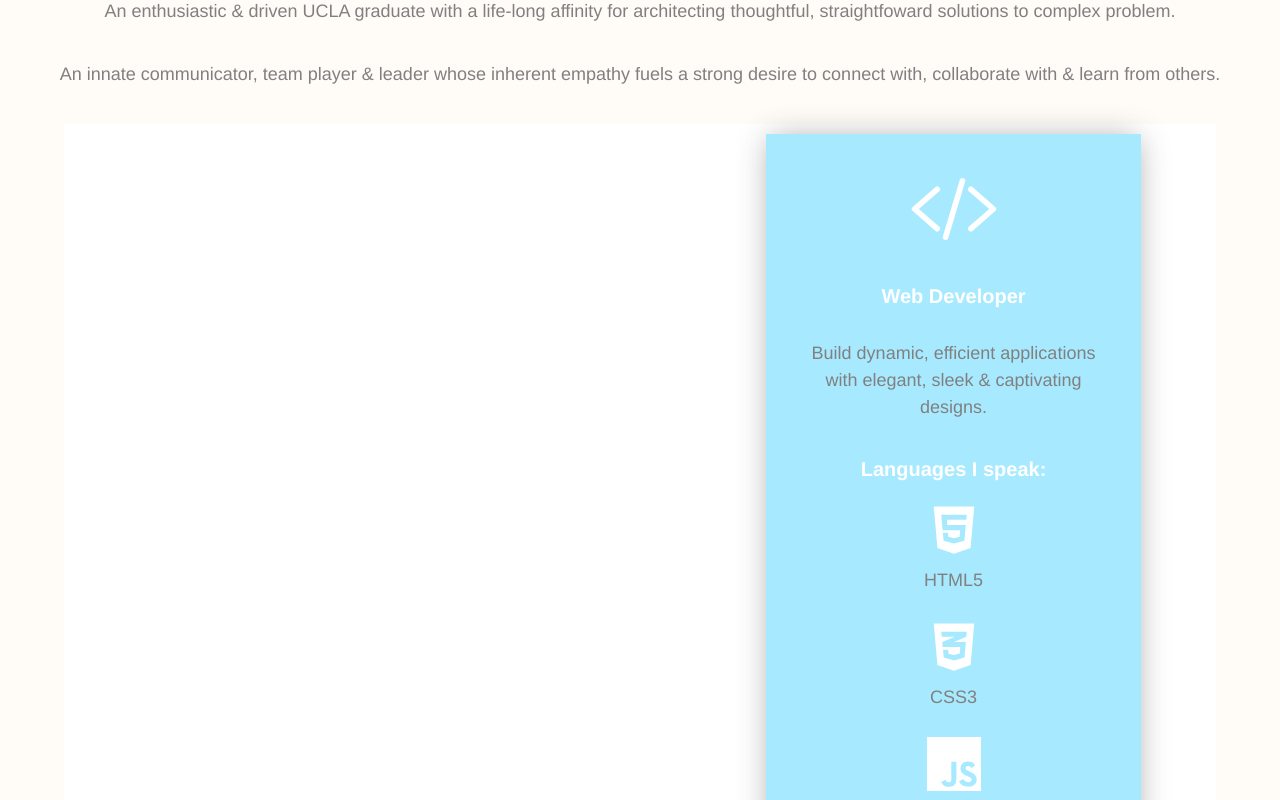
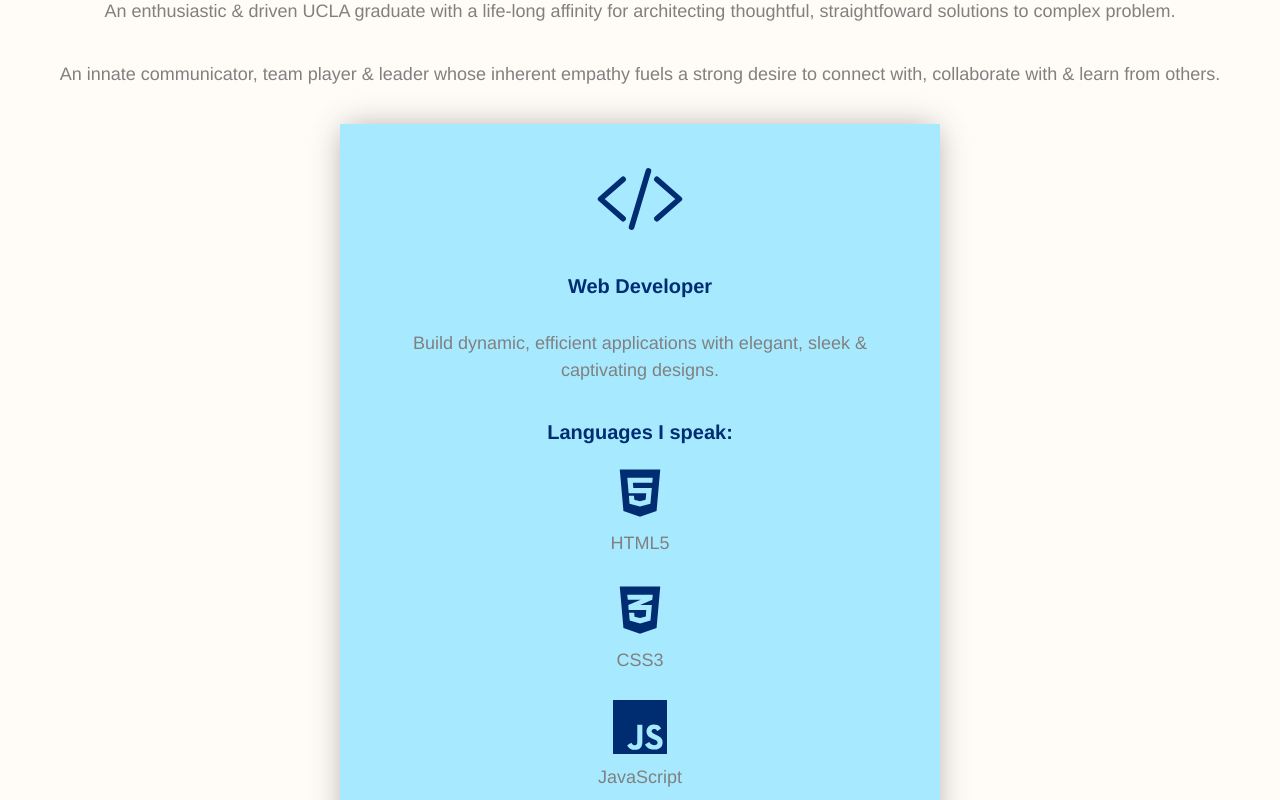
Before and after one commit to cnix273/porfolio-redesign, a React (Create React App) app: page / in a window 1280 px wide. Shown: the part 1640-2440 px from the top of the page. Built offline with nearby package versions, Linux system fonts and the light colour scheme.

Commit message:
changed font and background color of cards

```diff
--- a/src/components/Skills/style.css
+++ b/src/components/Skills/style.css
@@ -1,6 +1,6 @@
 #skillsContainer {
     width: 90%;
-    background: linear-gradient(to bottom, white 75%, rgb(201, 201, 201) 0%);
+    background: linear-gradient(to bottom, rgb(255, 251, 246) 75%, rgb(201, 201, 201) 0%);
     margin-bottom: 50px;
     padding-left: 60px;
     padding-right: 60px;
@@ -16,20 +16,19 @@ h5, p {
 .profile-card {
     background-color: rgb(167, 234, 255);
     /* height: 700px; */
-    width: 375px;
+    width: 600px;
     padding: 30px;
     border: 0;
     border-radius: 0;
     box-shadow: 0 0 30px -5px hsl(0deg 0% 21% / 45%);
     margin: 10px;
     text-align: center;
-    color: white;
+    color: rgb(0, 45, 114)
 }
 
 #webdev {
     Display: block;
-    margin-left: auto!important;
-    margin-right: 30px!important;
+    margin: auto;
 }
 
 #engineer {
```
